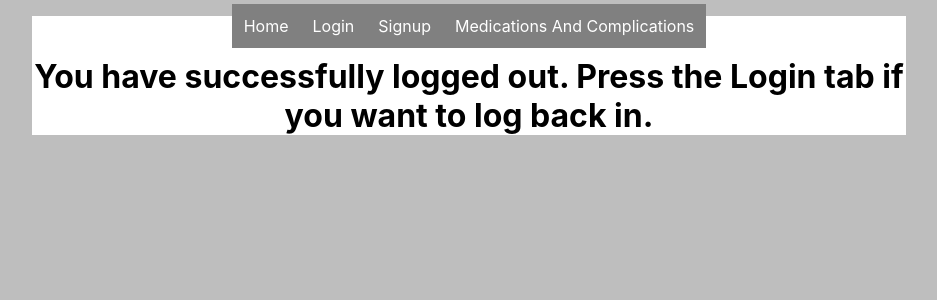
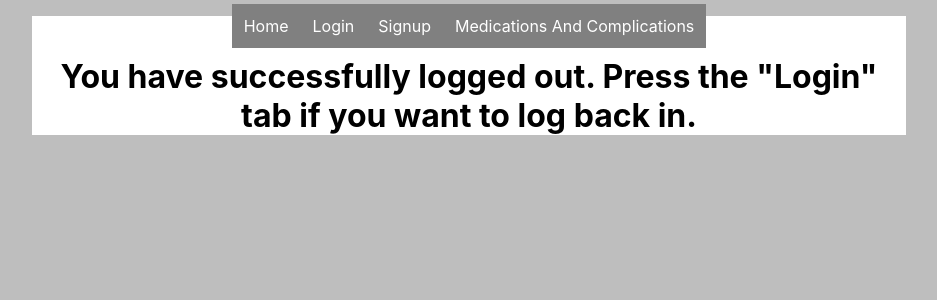
Before and after one commit to DavidNNussbaum/medications-and-complications-registry-front-end, a React (Create React App) app: page /logout in a window 1280 px wide. Shown: the top 300 px of the page, without its empty margins (171-1108 px from the left). Built offline with nearby package versions, Linux system fonts and the light colour scheme; no server answers.

Commit message:
Punctuation changes are made.

```diff
--- a/src/actions/medActions.js
+++ b/src/actions/medActions.js
@@ -1,7 +1,6 @@
 const fetchMeds = () => {
   return (dispatch) => {
     dispatch({ type: 'LOADING_MEDICATIONS'})
-
     fetch('http://localhost:3000/medications').then(response => {
       return response.json()
     }).then(responseJSON => {
--- a/src/components/Login.js
+++ b/src/components/Login.js
@@ -8,7 +8,7 @@ const Login = (props) => {
         <div>
             {!props.currentUser.user && <h1>Login</h1>}
             { showForm && <LoginForm setLoginUser={props.setLoginUser} setShowForm={setShowForm} /> }
-            { props.currentUser.user && <h2>{`${props.currentUser.user.user.data.attributes.first_name}, you have successfully logged in. Press on the Navigation Bar Medications and Complications tab to continue.`}</h2> }
+            { props.currentUser.user && <h2>{`${props.currentUser.user.user.data.attributes.first_name}, you have successfully logged in. Press on the Navigation Bar "Medications and Complications" tab to continue.`}</h2> }
         </div>
     )
 }
--- a/src/components/Logout.js
+++ b/src/components/Logout.js
@@ -1,7 +1,7 @@
 function Logout() {
     return (
     <div>
-       <h1>You have successfully logged out. Press the Login tab if you want to log back in.</h1>
+       <h1>You have successfully logged out. Press the "Login" tab if you want to log back in.</h1>
     </div>
     )
 }
--- a/src/forms/ComplicationForm.js
+++ b/src/forms/ComplicationForm.js
@@ -11,13 +11,12 @@ class ComplicationForm extends Component {
                 complication_duration: "",
                 complication_description: "",
                 completely_resolved: "",
-                errors: '',
+                errors: "",
             };
           }
           handleChange = event => {
             this.setState({
                 [event.target.name]: event.target.value
-
             });
           };
 
--- a/src/forms/LoginForm.js
+++ b/src/forms/LoginForm.js
@@ -7,7 +7,7 @@ class LoginForm extends Component {
         this.state = {
             email: "",
             password: "",
-            errors: '',
+            errors: "",
 
         };
       }
--- a/src/forms/SignupForm.js
+++ b/src/forms/SignupForm.js
@@ -9,7 +9,7 @@ class SignupForm extends Component {
             email: "",
             password: "",
             password_confirmation: "",
-            errors: '',
+            errors: "",
         };
       }
       handleChange = event => {
```
